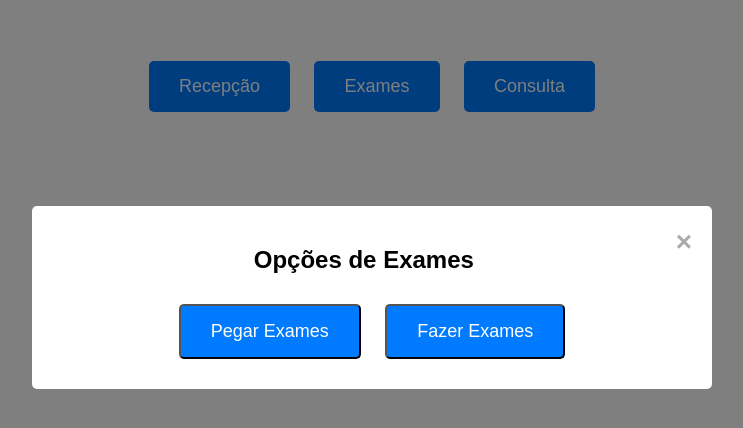
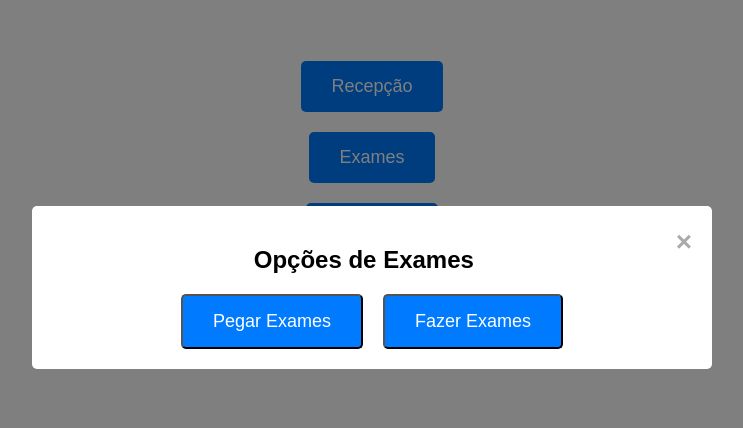
Before and after one commit to DevLeoFulco/SistemaDeTotten, a plain HTML site: page index.html in a window 1280 px wide. Both pictures are taken after a click on the link "Exames". Shown: the part 114-542 px from the top of the page, without its empty margins (268-1011 px from the left). Drawn offline with Linux system fonts and the light colour scheme.

Commit message:
Atualização de estilização nos modais de tela inicial e paginal inicial

```diff
--- a/index.html
+++ b/index.html
@@ -22,8 +22,10 @@
         <div class="modal-content">
             <span class="close" onclick="fecharModal('exames')">&times;</span>
             <h2>Opções de Exames</h2>
-            <button class="button" onclick="gerarSenha('Pegar Exames')">Pegar Exames</button>
-            <button class="button" onclick="gerarSenha('Fazer Exames')">Fazer Exames</button>
+            <div class="button-container-modal"> <!-- Adição da classe button-container-modal -->
+                <button class="button button-modal" onclick="gerarSenha('Pegar Exames')">Pegar Exames</button> <!-- Adição da classe button-modal -->
+                <button class="button button-modal" onclick="gerarSenha('Fazer Exames')">Fazer Exames</button> <!-- Adição da classe button-modal -->
+            </div>
         </div>
     </div>
 
@@ -32,8 +34,10 @@
         <div class="modal-content">
             <span class="close" onclick="fecharModal('consulta')">&times;</span>
             <h2>Opções de Consulta</h2>
-            <button class="button" onclick="gerarSenha('Agendar Consulta')">Agendar Consulta</button>
-            <button class="button" onclick="gerarSenha('Consultar')">Consultar</button>
+            <div class="button-container-modal"> <!-- Adição da classe button-container-modal -->
+                <button class="button button-modal" onclick="gerarSenha('Agendar Consulta')">Agendar Consulta</button> <!-- Adição da classe button-modal -->
+                <button class="button button-modal" onclick="gerarSenha('Consultar')">Consultar</button> <!-- Adição da classe button-modal -->
+            </div>
         </div>
     </div>
 
--- a/styles/style.css
+++ b/styles/style.css
@@ -16,10 +16,13 @@
     }
     .button-container {
         margin-top: 50px;
+        display: flex;
+        flex-direction: column; /* Alteração para coluna */
+        align-items: center;
     }
     .button {
-            display: inline-block;
-            margin: 10px;
+        display: block;
+        margin: 10px 0;
         padding: 15px 30px;
         font-size: 18px;
         border-radius: 5px;
@@ -43,10 +46,18 @@
     }
     .modal-content {
         background-color: #fff;
-            margin: 25% auto;
+        margin: auto; /* Centralizar horizontalmente */
+        margin-top: 25%;
         padding: 20px;
         border-radius: 5px;
         width: 50%;
+    }
+    .button-container-modal {
+        display: flex;
+        justify-content: center; /* Centralizar os botões na horizontal */
+    }
+    .button-modal {
+        margin: 0 10px; /* Espaçamento entre os botões */
     }
     .close {
         color: #aaa;
```
Lines whose indentation alone changed are shown as unchanged.
